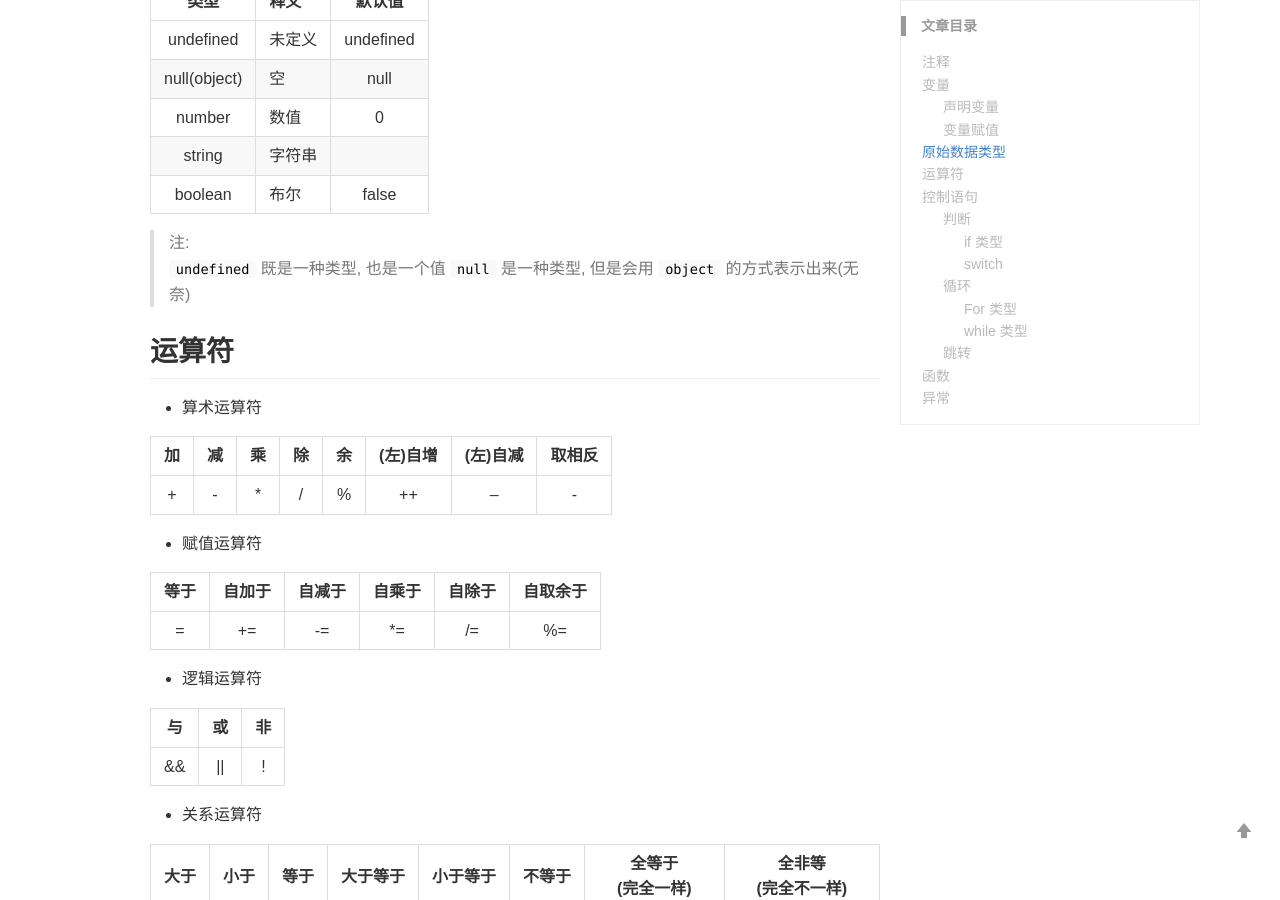
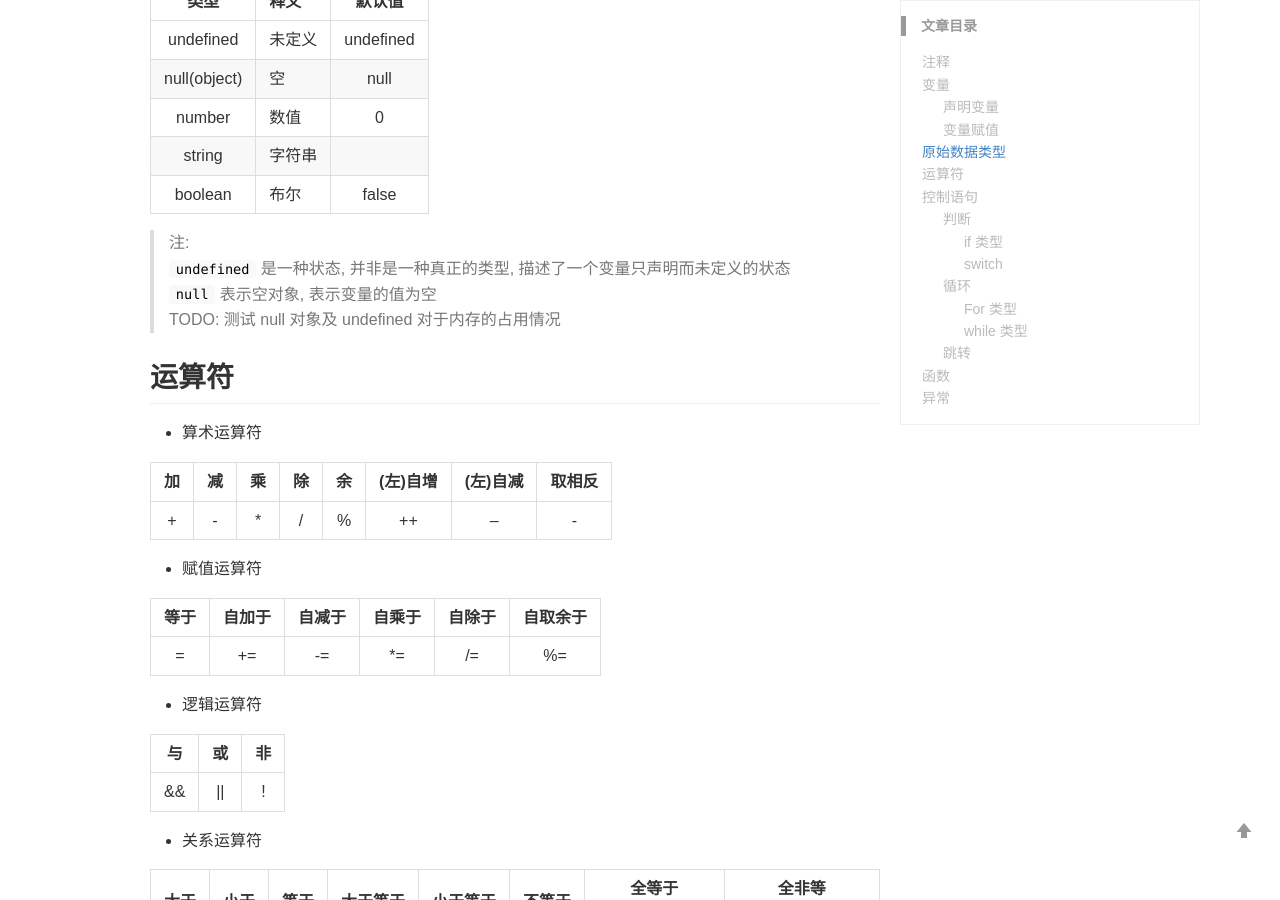
Before and after one commit to zoharyips/zoharyips.github.io, a Jekyll site: the page built from _posts/2019-03-30-js-ECMAScript.md, in a window 1280 px wide and 900 px high, scrolled down 2295 px. Built offline with Jekyll 4.4.1, drawn with Linux system fonts in a browser that asks for light colours; comment, search, counter and statistics services are not loaded.

Commit message:
Update 2019-03-30-js-ECMAScript.md

```diff
--- a/_posts/2019-03-30-js-ECMAScript.md
+++ b/_posts/2019-03-30-js-ECMAScript.md
@@ -90,8 +90,9 @@ string | 字符串 |
 boolean | 布尔 | false
 
 >注:
->`undefined` 既是一种类型, 也是一个值
->`null` 是一种类型, 但是会用 `object` 的方式表示出来(无奈)
+>`undefined` 是一种状态, 并非是一种真正的类型, 描述了一个变量只声明而未定义的状态
+>`null` 表示空对象, 表示变量的值为空
+> TODO: 测试 null 对象及 undefined 对于内存的占用情况
 
 ## 运算符
 
```
